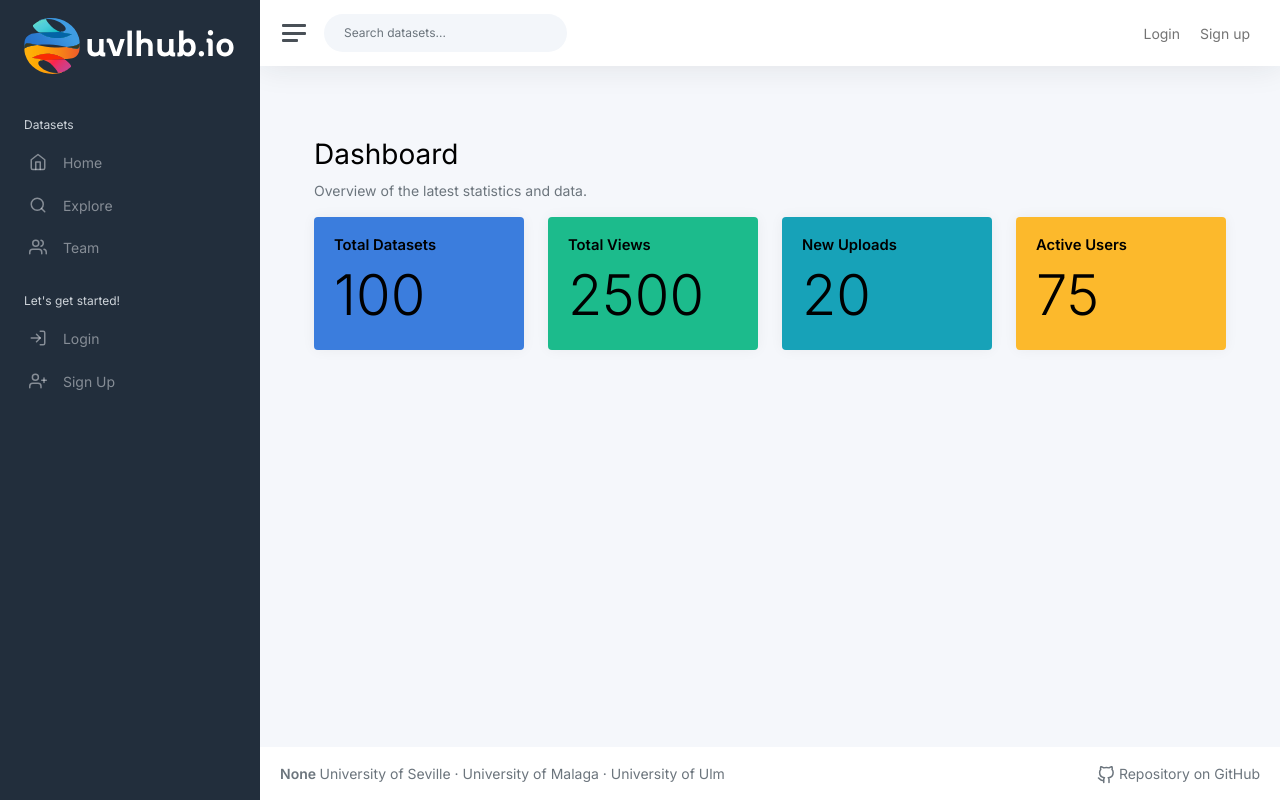
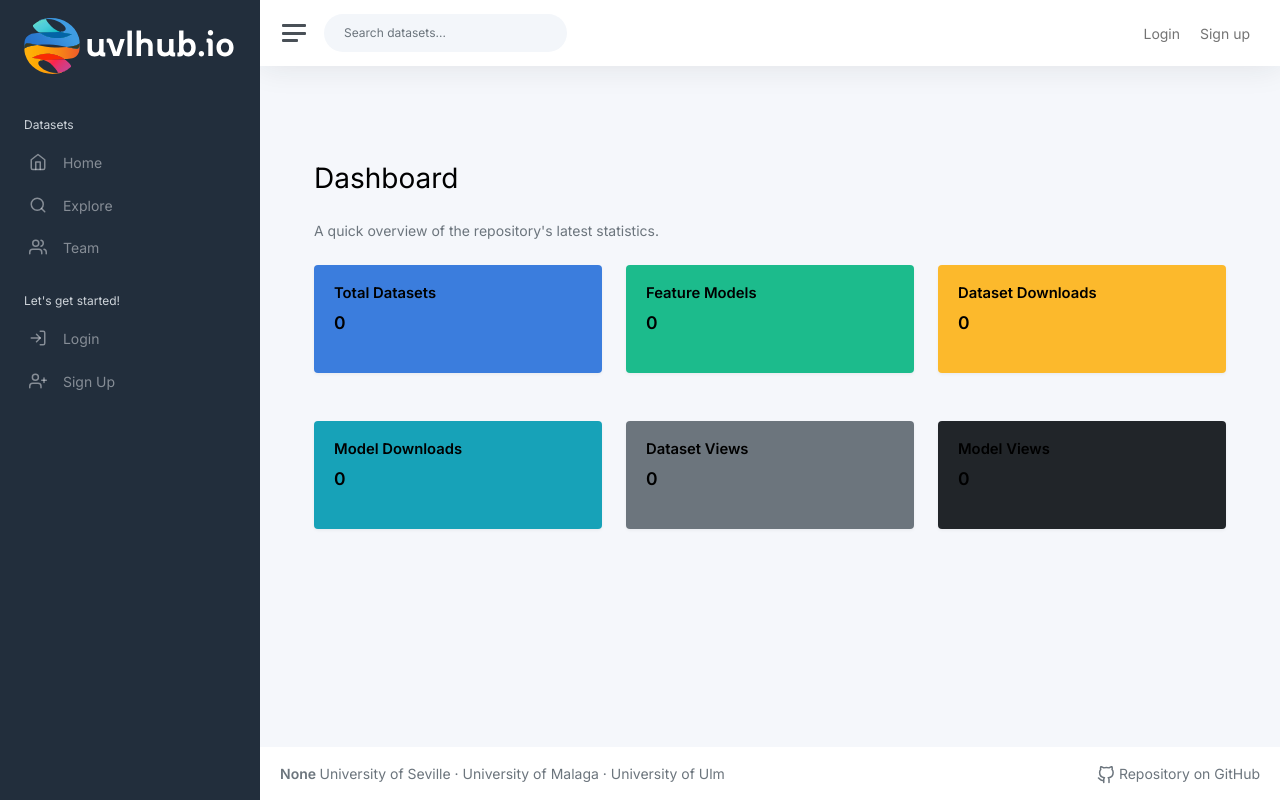
Before and after one commit to berenjena-hub/berenjena-hub, a Flask app: page /dashboard/ in a window 1280 px wide. Run offline with Flask 3, Linux system fonts and the light colour scheme; data that the repository does not hold is empty; parts of the project's set-up code (start-up, migrations or seed data) failed here and were passed over; some libraries are stand-ins or nearby versions.

Commit message:
feat(dashborad):añadir nuevas caracteristicas en dashborad. #14

```diff
--- a/app/modules/dashboard/routes.py
+++ b/app/modules/dashboard/routes.py
@@ -1,19 +1,26 @@
-# app/modules/dashboard/router.py
-
 from flask import Blueprint, render_template
+from app.modules.dataset.services import DataSetService
+from app.modules.featuremodel.services import FeatureModelService
 
 dashboard_bp = Blueprint('dashboard', __name__, url_prefix='/dashboard', template_folder='templates')
 
 @dashboard_bp.route('/')
 def index():
-    # Datos de ejemplo
-    total_datasets = 100
-    total_views = 2500
-    new_uploads = 20
-    active_users = 75
+    dataset_service = DataSetService()
+    feature_model_service = FeatureModelService()
+
+    # Obtener estadísticas
+    total_datasets = dataset_service.count_synchronized_datasets()
+    total_feature_models = feature_model_service.count_feature_models()
+    total_dataset_downloads = dataset_service.total_dataset_downloads()
+    total_feature_model_downloads = feature_model_service.total_feature_model_downloads()
+    total_dataset_views = dataset_service.total_dataset_views()
+    total_feature_model_views = feature_model_service.total_feature_model_views()
 
     return render_template('dashboard.html',
                            total_datasets=total_datasets,
-                           total_views=total_views,
-                           new_uploads=new_uploads,
-                           active_users=active_users)
+                           total_feature_models=total_feature_models,
+                           total_dataset_downloads=total_dataset_downloads,
+                           total_feature_model_downloads=total_feature_model_downloads,
+                           total_dataset_views=total_dataset_views,
+                           total_feature_model_views=total_feature_model_views)
--- a/app/modules/dashboard/templates/dashboard.html
+++ b/app/modules/dashboard/templates/dashboard.html
@@ -1,44 +1,109 @@
 {% extends "base_template.html" %}
 
 {% block content %}
-<div class="container mt-4">
-    <h1>Dashboard</h1>
-    <p class="text-muted">Overview of the latest statistics and data.</p>
+<div class="container mt-5">
+    <h1 class="mb-4">Dashboard</h1>
+    <p class="text-muted mb-4">A quick overview of the repository's latest statistics.</p>
 
-    <div class="row">
-        <!-- Tarjetas de estadísticas -->
-        <div class="col-lg-3 col-md-6">
-            <div class="card bg-primary mb-3">
+    <div class="row g-4">
+        <!-- Estadística: Total Datasets -->
+        <div class="col-lg-4 col-md-6">
+            <div class="card bg-primary shadow">
                 <div class="card-body">
-                    <h5 class="card-title" style="color: black;">Total Datasets</h5>
-                    <p class="card-text display-4" style="color: black;">{{ total_datasets }}</p>
+                    <div class="d-flex align-items-center">
+                        <div class="me-3">
+                            <h5 class="card-title" style="color: black;">Total Datasets</h5>
+                            <p class="fs-4 fw-bold" style="color: black;">{{ total_datasets }}</p>
+                        </div>
+                        <div class="ms-auto">
+                            <i class="fas fa-database fa-2x" style="color: black;"></i>
+                        </div>
+                    </div>
                 </div>
             </div>
         </div>
 
-        <div class="col-lg-3 col-md-6">
-            <div class="card bg-success mb-3">
+        <!-- Estadística: Total Feature Models -->
+        <div class="col-lg-4 col-md-6">
+            <div class="card bg-success shadow">
                 <div class="card-body">
-                    <h5 class="card-title" style="color: black;">Total Views</h5>
-                    <p class="card-text display-4" style="color: black;">{{ total_views }}</p>
+                    <div class="d-flex align-items-center">
+                        <div class="me-3">
+                            <h5 class="card-title" style="color: black;">Feature Models</h5>
+                            <p class="fs-4 fw-bold" style="color: black;">{{ total_feature_models }}</p>
+                        </div>
+                        <div class="ms-auto">
+                            <i class="fas fa-layer-group fa-2x" style="color: black;"></i>
+                        </div>
+                    </div>
                 </div>
             </div>
         </div>
 
-        <div class="col-lg-3 col-md-6">
-            <div class="card bg-info mb-3">
+        <!-- Estadística: Total Dataset Downloads -->
+        <div class="col-lg-4 col-md-6">
+            <div class="card bg-warning shadow">
                 <div class="card-body">
-                    <h5 class="card-title" style="color: black;">New Uploads</h5>
-                    <p class="card-text display-4" style="color: black;">{{ new_uploads }}</p>
+                    <div class="d-flex align-items-center">
+                        <div class="me-3">
+                            <h5 class="card-title" style="color: black;">Dataset Downloads</h5>
+                            <p class="fs-4 fw-bold" style="color: black;">{{ total_dataset_downloads }}</p>
+                        </div>
+                        <div class="ms-auto">
+                            <i class="fas fa-download fa-2x" style="color: black;"></i>
+                        </div>
+                    </div>
                 </div>
             </div>
         </div>
 
-        <div class="col-lg-3 col-md-6">
-            <div class="card bg-warning mb-3">
+        <!-- Estadística: Total Feature Model Downloads -->
+        <div class="col-lg-4 col-md-6">
+            <div class="card bg-info shadow">
                 <div class="card-body">
-                    <h5 class="card-title" style="color: black;">Active Users</h5>
-                    <p class="card-text display-4" style="color: black;">{{ active_users }}</p>
+                    <div class="d-flex align-items-center">
+                        <div class="me-3">
+                            <h5 class="card-title" style="color: black;">Model Downloads</h5>
+                            <p class="fs-4 fw-bold" style="color: black;">{{ total_feature_model_downloads }}</p>
+                        </div>
+                        <div class="ms-auto">
+                            <i class="fas fa-cloud-download-alt fa-2x" style="color: black;"></i>
+                        </div>
+                    </div>
+                </div>
+            </div>
+        </div>
+
+        <!-- Estadística: Total Dataset Views -->
+        <div class="col-lg-4 col-md-6">
+            <div class="card bg-secondary shadow">
+                <div class="card-body">
+                    <div class="d-flex align-items-center">
+                        <div class="me-3">
+                            <h5 class="card-title" style="color: black;">Dataset Views</h5>
+                            <p class="fs-4 fw-bold" style="color: black;">{{ total_dataset_views }}</p>
+                        </div>
+                        <div class="ms-auto">
+                            <i class="fas fa-eye fa-2x" style="color: black;"></i>
+                        </div>
+                    </div>
+                </div>
+            </div>
+        </div>
+
+        <!-- Estadística: Total Feature Model Views -->
+        <div class="col-lg-4 col-md-6">
+            <div class="card bg-dark shadow">
+                <div class="card-body">
+                    <div class="d-flex align-items-center">
+                        <div class="me-3">
+                            <h5 class="card-title" style="color: black;">Model Views</h5>
+                            <p class="fs-4 fw-bold" style="color: black;">{{ total_feature_model_views }}</p>
+                        </div>
+                        <div class="ms-auto">
+                            <i class="fas fa-chart-line fa-2x" style="color: black;"></i>
+                        </div>
+                    </div>
                 </div>
             </div>
         </div>
```
